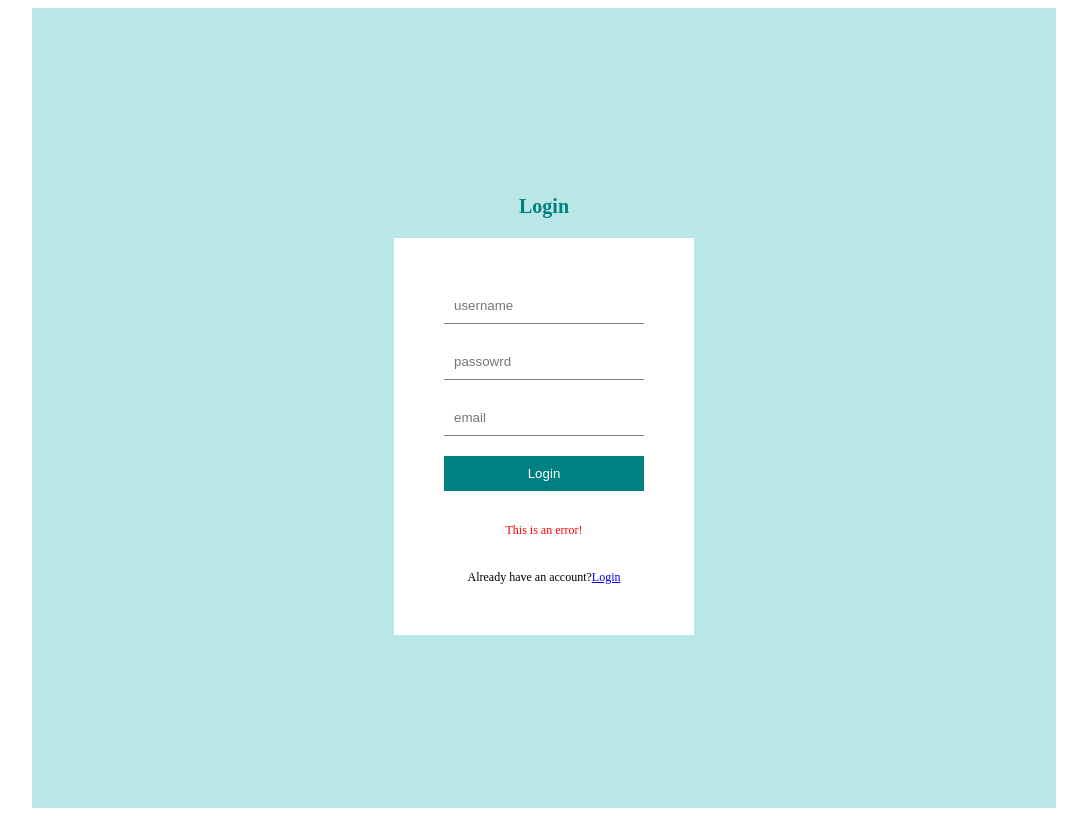
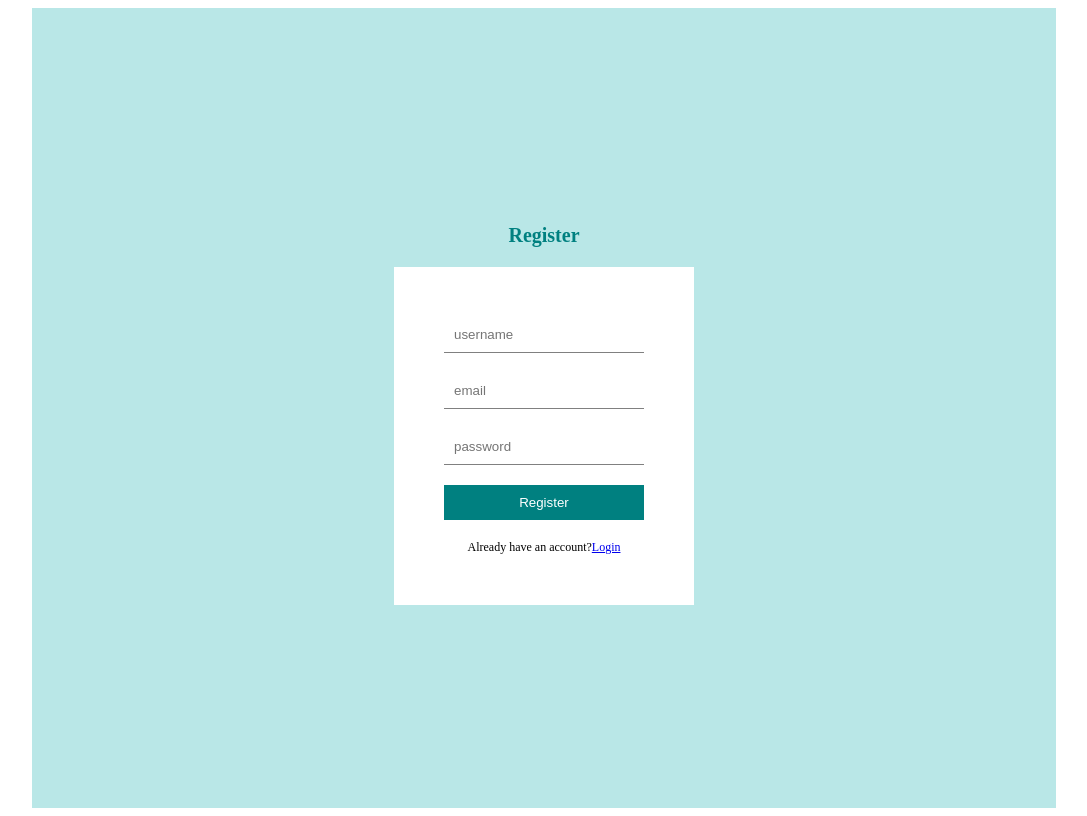
Before and after one commit to Shubham-S-Lahase/Blog-React-Node-Express-MySql-client, a React (Create React App) app: page /register in a window 1280 px wide. Shown: the whole page, without its empty margins (96-1183 px from the left). Built offline with nearby package versions, Linux system fonts and the light colour scheme; a web font is replaced by a local one.

Commit message:
register and login done successfully testing on server api

```diff
--- a/package.json
+++ b/package.json
@@ -6,6 +6,7 @@
     "@testing-library/jest-dom": "^5.16.5",
     "@testing-library/react": "^13.4.0",
     "@testing-library/user-event": "^13.5.0",
+    "axios": "^1.4.0",
     "react": "^18.2.0",
     "react-dom": "^18.2.0",
     "react-quill": "^2.0.0",
@@ -37,5 +38,6 @@
       "last 1 firefox version",
       "last 1 safari version"
     ]
-  }
+  },
+  "proxy": "http://localhost:4000"
 }
--- a/src/pages/Login.jsx
+++ b/src/pages/Login.jsx
@@ -1,15 +1,44 @@
-import React from 'react'
-import { Link } from 'react-router-dom'
+import React, { useState } from 'react'
+import { Link, useNavigate } from 'react-router-dom'
+import axios from 'axios'
 
 const Login = () => {
+  const [inputs, setInputs] = useState({
+    username: "",
+    password: ""
+  })
+
+  const [err,setErr] = useState(null);
+
+  const navigate = useNavigate();
+
+  const handleChange = (e) => {
+    setInputs(prev => ({...prev, [e.target.name]: e.target.value}))
+  }
+
+  // console.log(inputs);
+
+  const handleSubmit = async (e) => {
+    e.preventDefault();
+    try{
+      const res = await axios.post("api/auth/login", inputs);
+      // console.log(res);
+      if(res.statusText === "OK"){
+        navigate("/");
+      }
+    }catch(err){
+      setErr(err.response.data)
+      console.log("Error while Registering user:>",err);
+    }
+  }
   return (
     <div className='auth'>
       <h1>Login</h1>
       <form>
-        <input required type="text" placeholder='username'/>
-        <input required type="text" placeholder='passowrd' />
-        <button>Login</button>
-        <p>This is an error!</p>
+        <input required type="text" placeholder='username' name='username' onChange={handleChange} />
+        <input required type="text" placeholder='password' name='password' onChange={handleChange} />
+        <button onClick={handleSubmit}>Login</button>
+        {err && <p>{err}</p>}
         <span>Don't you have an account?<Link to="/register">Register</Link></span>
       </form>
     </div>
--- a/src/pages/Register.jsx
+++ b/src/pages/Register.jsx
@@ -1,16 +1,47 @@
-import React from "react";
-import { Link } from "react-router-dom";
+import React, { useState } from "react";
+import { Link, useNavigate } from "react-router-dom";
+import axios from "axios";
 
 const Register = () => {
+  const [inputs, setInputs] = useState({
+    username: "",
+    email: "",
+    password: ""
+  })
+
+  const [err,setErr] = useState(null);
+
+  const navigate = useNavigate();
+
+  const handleChange = (e) => {
+    setInputs(prev => ({...prev, [e.target.name]: e.target.value}))
+  }
+
+  // console.log(inputs);
+
+  const handleSubmit = async (e) => {
+    e.preventDefault();
+    try{
+      const res = await axios.post("api/auth/register", inputs);
+      // console.log(res);
+      if(res.statusText === "OK"){
+        navigate("/login");
+      }
+    }catch(err){
+      setErr(err.response.data)
+      console.log("Error while Registering user:>",err);
+    }
+  }
+
   return (
     <div className="auth">
-      <h1>Login</h1>
+      <h1>Register</h1>
       <form>
-        <input required type="text" placeholder="username" />
-        <input required type="text" placeholder="passowrd" />
-        <input required type="text" placeholder="email" />
-        <button>Login</button>
-        <p>This is an error!</p>
+        <input required type="text" placeholder="username" name="username" onChange={handleChange} />
+        <input required type="text" placeholder="email" name="email" onChange={handleChange} />
+        <input required type="text" placeholder="password" name="password" onChange={handleChange} />
+        <button onClick={handleSubmit}>Register</button>
+        {err && <p>{err}</p>}
         <span>
           Already have an account?<Link to="/login">Login</Link>
         </span>
```
Also changed, not shown: 1 other file (tests, documents, lock files or other folders).
